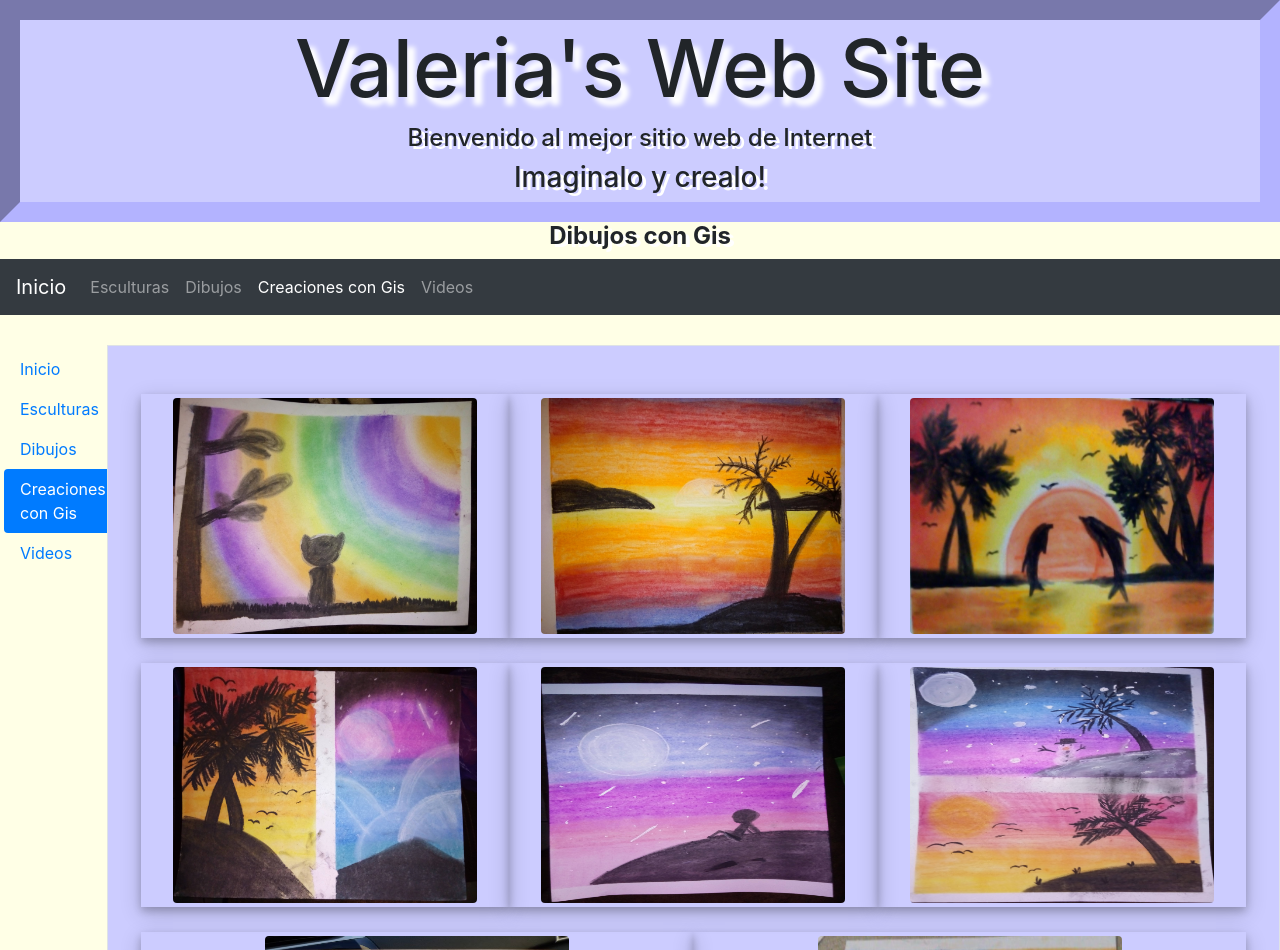
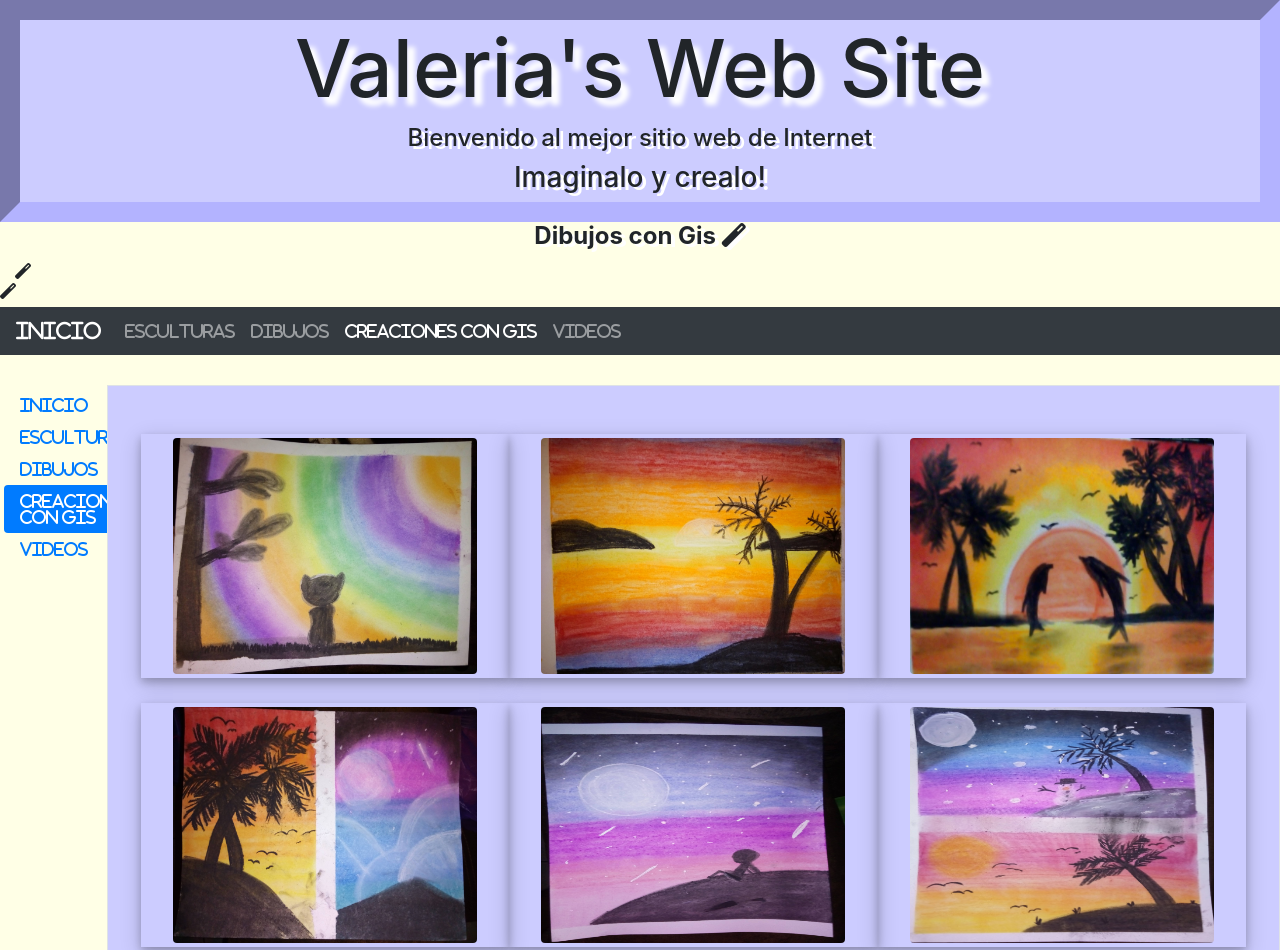
Before and after one commit to luisrobert6/ValeriasPage, a plain HTML site: page paginas/dibujosGis.html in a window 1280 px wide. Shown: the top 950 px of the page. Drawn offline with nearby package versions, Linux system fonts and the light colour scheme.

Commit message:
Update dibujosGis.html

```diff
--- a/paginas/dibujosGis.html
+++ b/paginas/dibujosGis.html
@@ -10,27 +10,9 @@
         <script src="https://cdnjs.cloudflare.com/ajax/libs/popper.js/1.16.0/umd/popper.min.js"></script>
         <script src="https://maxcdn.bootstrapcdn.com/bootstrap/4.5.2/js/bootstrap.min.js"></script>
 
-        <!--<style>
-            div.polaroid {
-  		box-shadow: 0 4px 8px 0 rgba(0, 0, 0, 0.2), 0 6px 20px 0 rgba(0, 0, 0, 0.19);
-  		margin-bottom: 25px;
 
-	    }
-
-	    img:hover {
-  		box-shadow: 0 5px 10px 20px rgb(247, 147, 84);
-
-	     }
-
-	     h1 {
-  		text-shadow: 8px 8px 5px #ffffff;
-	     }
-
-	     h3, h4{
-		text-shadow: 4px 3px #ffffff;
-	     }
-
-        </style>-->
+	<!-- Estilos Font awsome -->
+       <script src="https://kit.fontawesome.com/ada7be5b02.js" crossorigin="anonymous"></script>
 
     </head>
     <body style="background:#ffffe6">
@@ -41,7 +23,7 @@
         </div>
 
    		 <div class="container-fluid">
-        <h4 class ="font-weight text-center"><b>Dibujos con Gis</b></h4>
+        <h4 class ="font-weight text-center"><b>Dibujos con Gis  <i class="fas fa-magic"></i</b></h4>
     	</div>
 
     	<nav class="navbar navbar-expand-sm bg-dark navbar-dark my-2">
```
